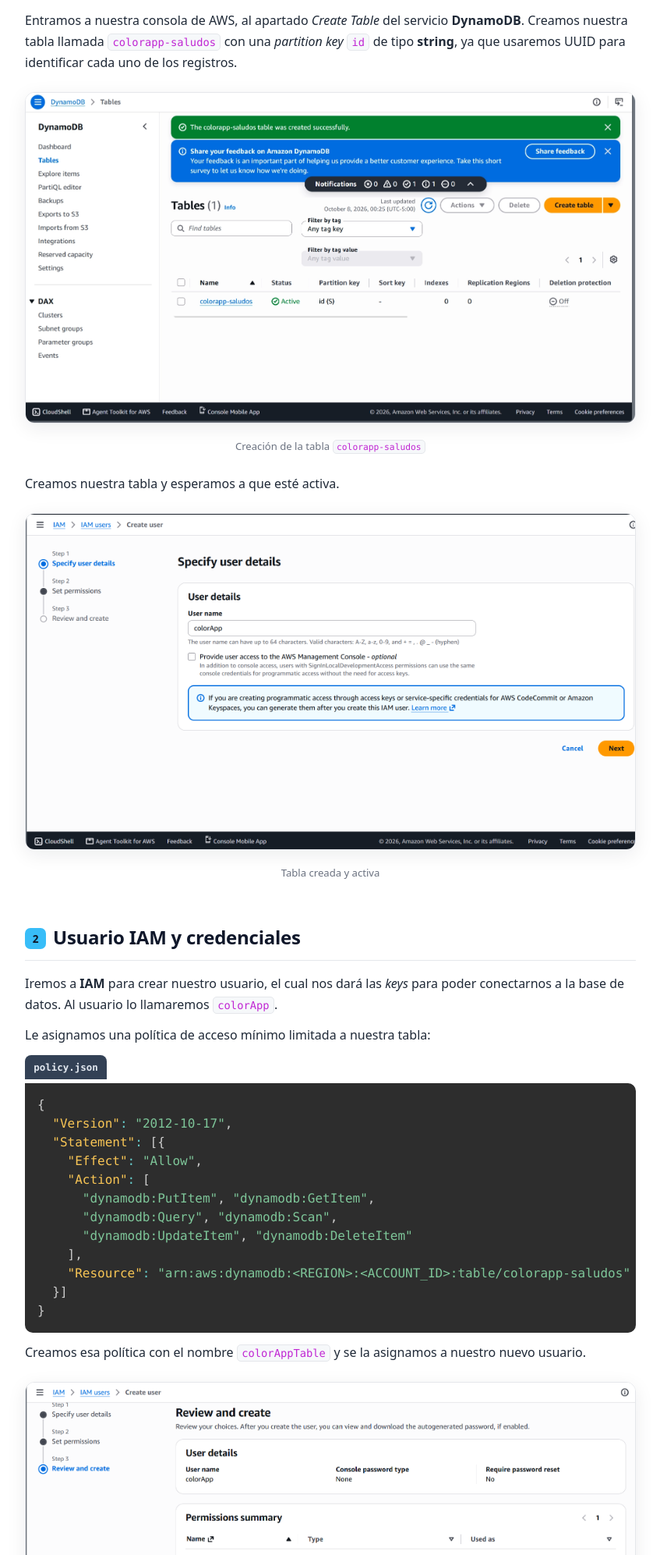
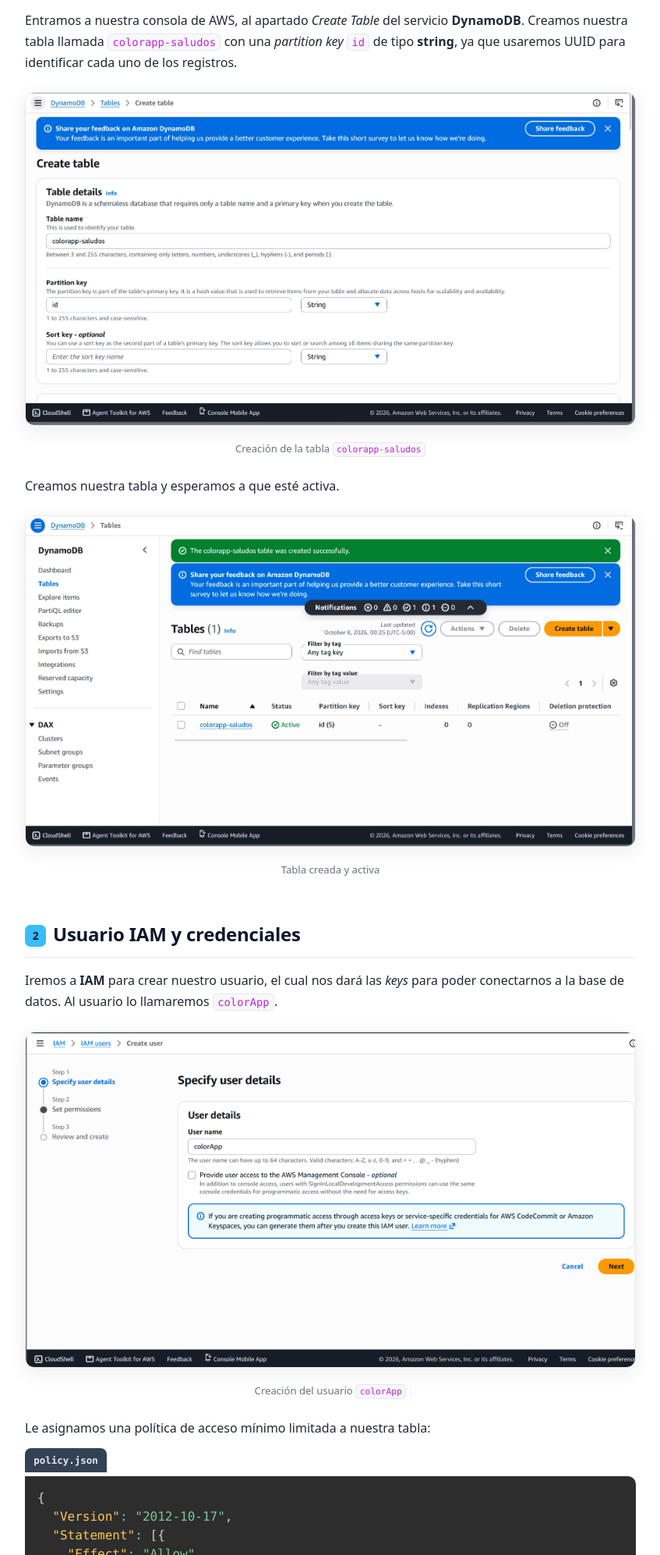
Before and after one commit to SantiagoAvila21/Proyecto-Informatica-I, a plain HTML site: page docs/index.html in a window 1280 px wide. Shown: the part 1000-2994 px from the top of the page at 78% size, without its empty margins (306-1153 px from the left). Drawn offline with nearby package versions, Linux system fonts and the light colour scheme.

Commit message:
Corregir orden de imágenes en la documentación

```diff
--- a/docs/index.html
+++ b/docs/index.html
@@ -294,12 +294,12 @@
     <h2><span class="num">1</span>Tabla en DynamoDB</h2>
     <p>Entramos a nuestra consola de AWS, al apartado <em>Create Table</em> del servicio <strong>DynamoDB</strong>. Creamos nuestra tabla llamada <code>colorapp-saludos</code> con una <em>partition key</em> <code>id</code> de tipo <strong>string</strong>, ya que usaremos UUID para identificar cada uno de los registros.</p>
     <figure>
-      <img src="bda0b337-5225-4065-8797-3ad6c22f284d.png" alt="Crear tabla en DynamoDB">
+      <img src="201889d2-8ecb-43cb-bed9-11df53d6a2f0.png" alt="Crear tabla en DynamoDB">
       <figcaption>Creación de la tabla <code>colorapp-saludos</code></figcaption>
     </figure>
     <p>Creamos nuestra tabla y esperamos a que esté activa.</p>
     <figure>
-      <img src="image 1.png" alt="Tabla activa">
+      <img src="bda0b337-5225-4065-8797-3ad6c22f284d.png" alt="Tabla activa">
       <figcaption>Tabla creada y activa</figcaption>
     </figure>
   </section>
@@ -307,6 +307,10 @@
   <section id="usuario-iam">
     <h2><span class="num">2</span>Usuario IAM y credenciales</h2>
     <p>Iremos a <strong>IAM</strong> para crear nuestro usuario, el cual nos dará las <em>keys</em> para poder conectarnos a la base de datos. Al usuario lo llamaremos <code>colorApp</code>.</p>
+    <figure>
+      <img src="image 1.png" alt="Crear usuario IAM">
+      <figcaption>Creación del usuario <code>colorApp</code></figcaption>
+    </figure>
     <p>Le asignamos una política de acceso mínimo limitada a nuestra tabla:</p>
     <span class="file-label">policy.json</span>
     <pre><code class="language-json">{
```
Also changed, not shown: docs/201889d2-8ecb-43cb-bed9-11df53d6a2f0.png (added).
